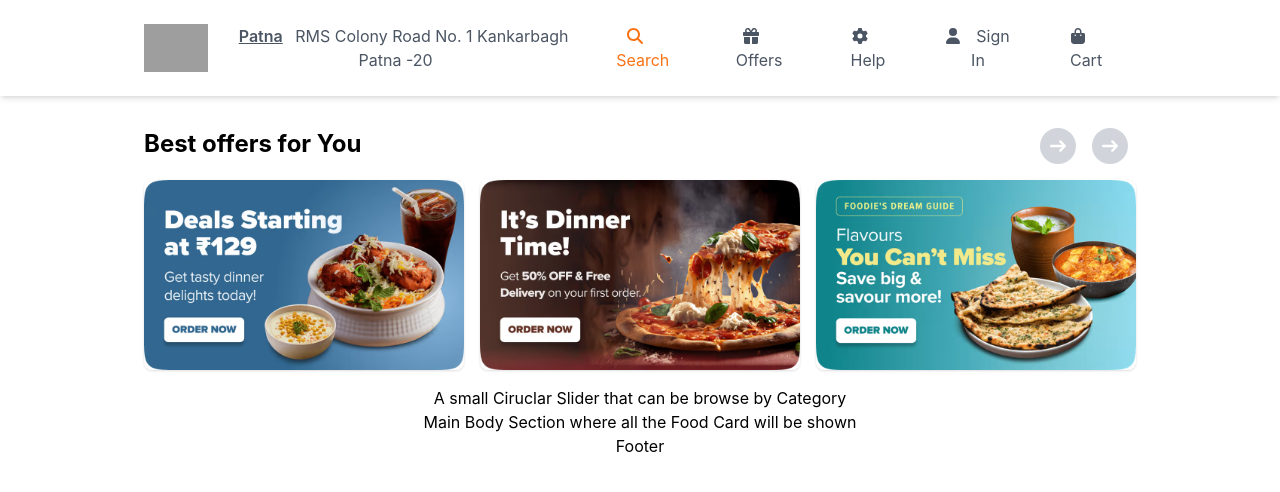
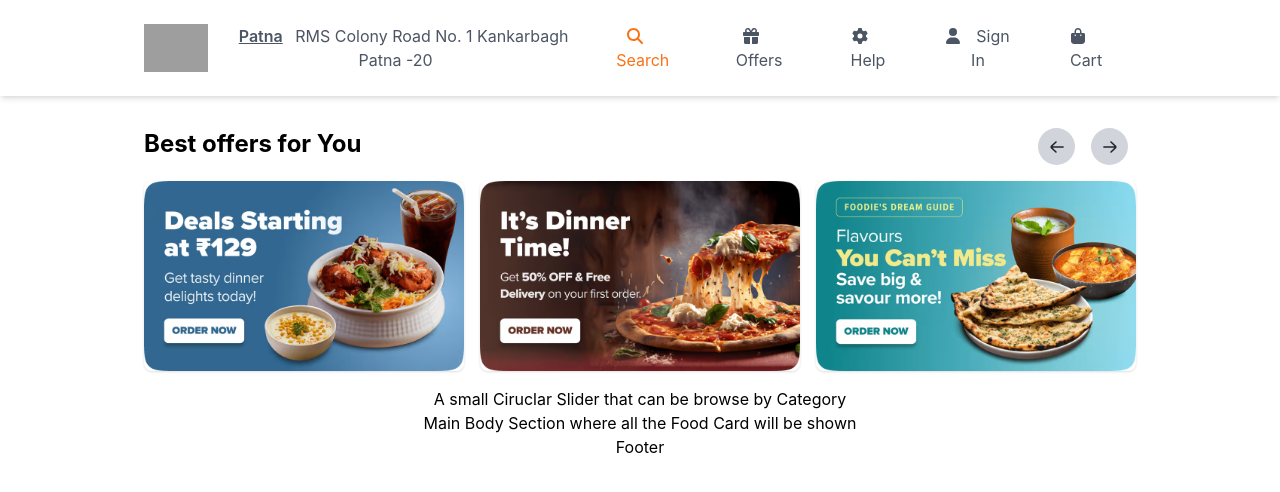
Before and after one commit to abhishekrawe/not-an-average-food-app, a React (Create React App) app: page / in a window 1280 px wide. Shown: the top 492 px of the page. Built offline with nearby package versions, Linux system fonts and the light colour scheme; grey boxes are pictures that could not be loaded; the HTML template or start-up script is replaced by a standard one.

Commit message:
Offers Initial UI

```diff
--- a/src/components/Offers.jsx
+++ b/src/components/Offers.jsx
@@ -12,15 +12,11 @@ function Offers() {
             <h1>Best offers for You</h1>
           </div>
           <div className="flex gap-2">
-            <button type="button" class="text-white bg-gray-300 hover:bg-gray-200 focus:ring-4 focus:outline-none focus:ring-gray-300 font-medium rounded-full text-sm p-2.5 text-center inline-flex items-center me-2 dark:bg-gray-400 dark:hover:bg-gray-300 dark:focus:ring-gray-200">
-              <svg class="w-4 h-4" aria-hidden="true" xmlns="http://www.w3.org/2000/svg" fill="none" viewBox="0 0 14 10">
-                <path stroke="currentColor" stroke-linecap="round" stroke-linejoin="round" stroke-width="2" d="M1 5h12m0 0L9 1m4 4L9 9" />
-              </svg>
+            <button type="button" class="text-white bg-gray-300 hover:bg-gray-200 focus:ring-4 focus:outline-none focus:ring-gray-300 font-medium rounded-full text-sm p-2.5 text-center inline-flex items-center me-2 dark:bg-gray-300 dark:hover:bg-gray-300 dark:focus:ring-gray-200">
+              <svg width="17" height="17" viewBox="0 0 17 17" fill="none" aria-hidden="true" strokeColor="rgba(2, 6, 12, 0.92)" fillColor="rgba(2, 6, 12, 0.92)"><path d="M7.46869 3.43394C7.79171 3.13249 8.29794 3.14998 8.59939 3.473C8.90083 3.79602 8.88334 4.30225 8.56033 4.60369L5.0839 7.84795C4.94511 7.97748 4.82252 8.0921 4.71414 8.19502L15.0937 8.19502C15.5355 8.19502 15.8937 8.5532 15.8937 8.99502C15.8937 9.43685 15.5355 9.79502 15.0937 9.79502L4.6665 9.79502C4.78625 9.90939 4.92436 10.0386 5.08389 10.1875L8.51791 13.3922C8.84092 13.6937 8.8584 14.1999 8.55695 14.5229C8.2555 14.8459 7.74927 14.8634 7.42626 14.5619L3.95463 11.3221C3.54648 10.9413 3.18179 10.601 2.92647 10.2871C2.64873 9.94573 2.41671 9.53755 2.41672 9.01769C2.41672 8.49783 2.64874 8.08965 2.92648 7.74824C3.18181 7.43439 3.54649 7.09412 3.95465 6.7133L7.46869 3.43394Z" fill="rgba(2, 6, 12, 0.92)" fill-opacity="0.92"></path></svg>
             </button>
-            <button type="button" class="text-white bg-gray-300 hover:bg-gray-200 focus:ring-4 focus:outline-none focus:ring-gray-300 font-medium rounded-full text-sm p-2.5 text-center inline-flex items-center me-2 dark:bg-gray-400 dark:hover:bg-gray-300 dark:focus:ring-gray-200">
-              <svg class="w-4 h-4" aria-hidden="true" xmlns="http://www.w3.org/2000/svg" fill="none" viewBox="0 0 14 10">
-                <path stroke="currentColor" stroke-linecap="round" stroke-linejoin="round" stroke-width="2" d="M1 5h12m0 0L9 1m4 4L9 9" />
-              </svg>
+            <button type="button" class="text-white bg-gray-300 hover:bg-gray-200 focus:ring-4 focus:outline-none focus:ring-gray-300 font-medium rounded-full text-sm p-2.5 text-center inline-flex items-center me-2 dark:bg-gray-300 dark:hover:bg-gray-300 dark:focus:ring-gray-200">
+              <svg width="17" height="17" viewBox="0 0 17 17" fill="none" aria-hidden="true" strokeColor="rgba(2, 6, 12, 0.92)" fillColor="rgba(2, 6, 12, 0.92)"><path d="M10.5164 3.43418C10.1934 3.13273 9.68714 3.15022 9.3857 3.47324C9.08425 3.79626 9.10174 4.30249 9.42476 4.60394L12.9012 7.84819C13.04 7.97772 13.1626 8.09234 13.2709 8.19527L2.89142 8.19527C2.44959 8.19527 2.09142 8.55344 2.09142 8.99527C2.09142 9.4371 2.44959 9.79527 2.89142 9.79527L13.3186 9.79527C13.1988 9.90964 13.0607 10.0388 12.9012 10.1877L9.46718 13.3924C9.14416 13.6939 9.12668 14.2001 9.42813 14.5231C9.72958 14.8462 10.2358 14.8636 10.5588 14.5622L14.0304 11.3224C14.4386 10.9415 14.8033 10.6012 15.0586 10.2874C15.3364 9.94598 15.5684 9.5378 15.5684 9.01793C15.5684 8.49807 15.3363 8.08989 15.0586 7.74849C14.8033 7.43463 14.4386 7.09437 14.0304 6.71354L10.5164 3.43418Z" fill="rgba(2, 6, 12, 0.92)" fill-opacity="0.92"></path></svg>
             </button>
           </div>
         </div>
```
